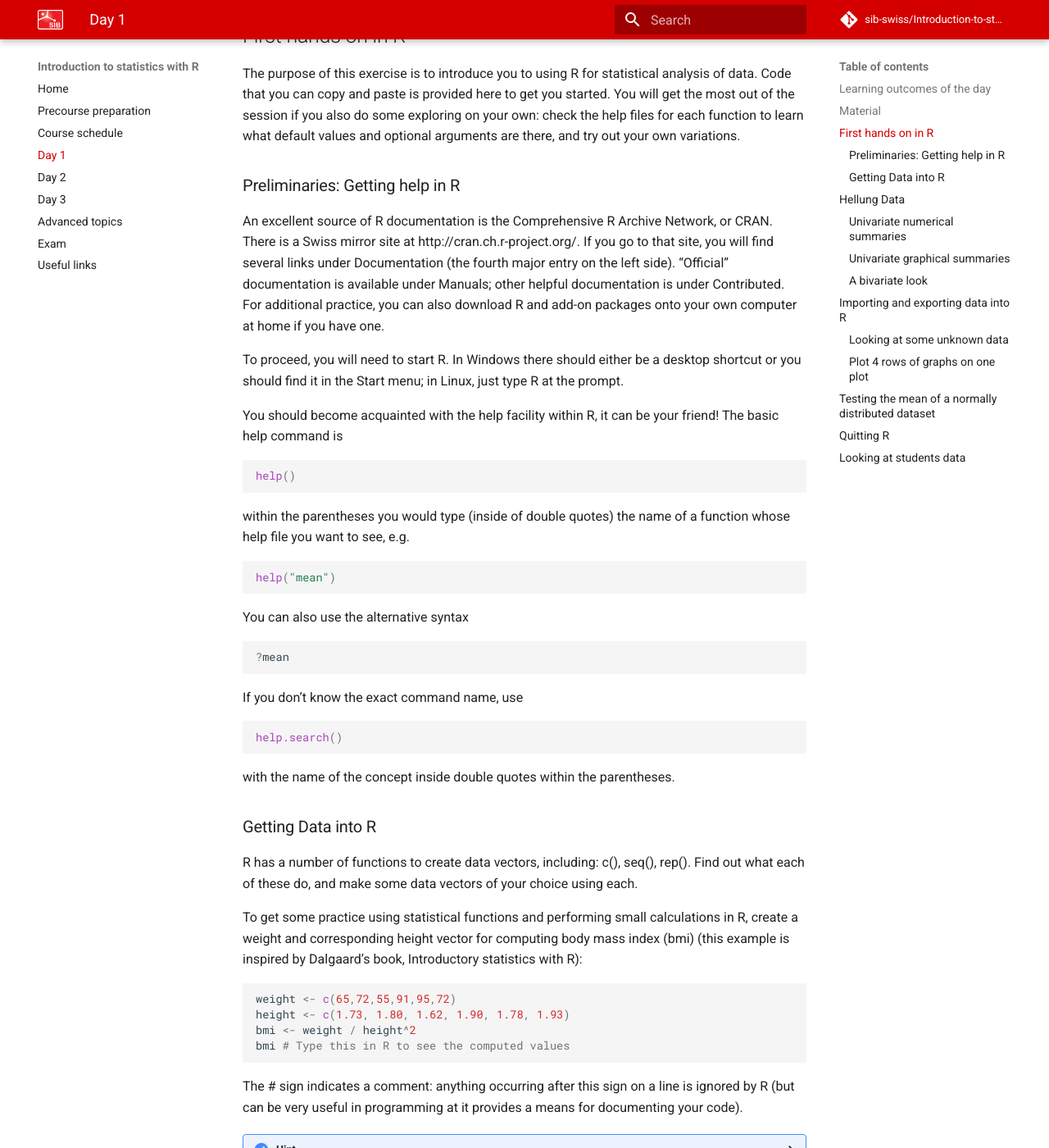
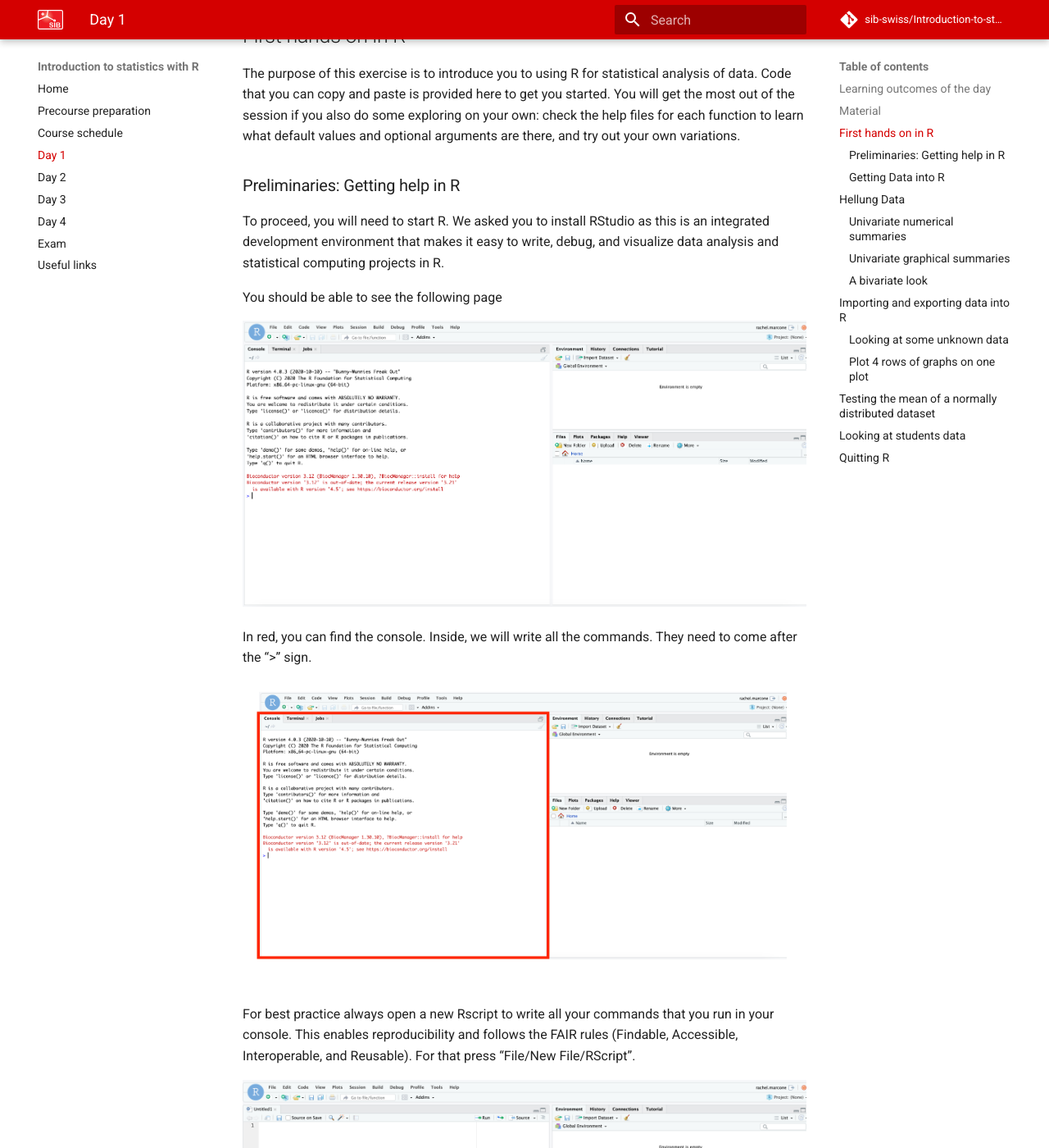
Before and after one commit to sib-swiss/Introduction-to-statistics-with-R, an MkDocs documentation site: the page built from docs/day1.md, in a window 1280 px wide and 1400 px high, scrolled down 1000 px. Shown: the whole window at 82% size. Built offline with MkDocs 1.6.1 and Material for MkDocs 9.7.7, drawn with Linux system fonts in a browser that asks for light colours; comment, search, counter and statistics services are not loaded; some of the changed text lies outside the part shown.

Commit message:
change_day4

````diff
--- a/docs/day1.md
+++ b/docs/day1.md
@@ -39,9 +39,45 @@
 
 ### Preliminaries: Getting help in R
 
-An excellent source of R documentation is the Comprehensive R Archive Network, or CRAN. There is a Swiss mirror site at http://cran.ch.r-project.org/. If you go to that site, you will find several links under Documentation (the fourth major entry on the left side). "Official" documentation is available under Manuals; other helpful documentation is under Contributed. For additional practice, you can also download R and add-on packages onto your own computer at home if you have one.
 
-To proceed, you will need to start R. In Windows there should either be a desktop shortcut or you should find it in the Start menu; in Linux, just type R at the prompt.
+To proceed, you will need to start R. We asked you to install RStudio as this is an integrated development environment that makes it easy to write, debug, and visualize data analysis and statistical computing projects in R.
+
+You should be able to see the following page
+
+![RStudio Screen](/assets/images/First_screen.png)
+
+In red, you can find the console. Inside, we will write all the commands. They need to come after the ">" sign.
+
+![RStudio Screen2](/assets/images/Second_screen.png)
+
+For best practice always open a new Rscript to write all your commands that you run in your console. This enables reproducibility and follows the FAIR rules (Findable, Accessible, Interoperable, and Reusable). For that press "File/New File/RScript".
+
+![RStudio Screen3](/assets/images/Third_screen.png)
+
+You now have on the top left, the Untitled (try to save it!) file that you can later re-open when you want to come back to this script.
+
+On the top right, you can find the environment, i.e. all the available objects. At the moment, this is empty.
+
+
+
+Try to write the first command, just a calculation
+
+```r
+2+2
+```
+
+
+The # sign indicates a comment: anything occurring after this sign on a line is ignored by R (but can be very useful in programming at it provides a means for documenting your code).
+
+??? Hint
+    Practice this throughout the course!
+
+
+Therefore the following line gives exactly the same result as before.
+
+```r
+2+2 # This is just a simple calculation
+```
 
 You should become acquainted with the help facility within R, it can be your friend! The basic help command is
 
@@ -69,6 +105,8 @@
 with the name of the concept inside double quotes within the parentheses.
 
 
+
+
 ### Getting Data into R
 
 R has a number of functions to create data vectors, including: c(), seq(), rep(). Find out what each of these do, and make some data vectors of your choice using each.
@@ -82,10 +120,6 @@
 bmi # Type this in R to see the computed values
 ```
 
-The # sign indicates a comment: anything occurring after this sign on a line is ignored by R (but can be very useful in programming at it provides a means for documenting your code).
-
-??? Hint
-    Practice this throughout the course!
 
 These data vectors are a little too small to really require summaries. It is a little more interesting to look at real data.
 
@@ -305,9 +339,15 @@
 
 Repeat this with 100 or 1000 iterations. Change the value for the mean and test it.
 
+## Looking at students data
+
+Load the file students.csv into R. It contains data collected from students.
+
+Look at the variables; try to know/explore the data: summarize the different variables numerically and graphically, and see if you can find relationships between them.
+
 ## Quitting R
 
-You will not need to save any R objects that you created today (unless you wish to), so feel free to 'clean up' after yourself with rm(). To remove all objects in your workspace (permanently and irreversibly, so be careful), type rm(list=ls()), or simply answer n when asked if you wish to save your workspace image. This question appears on the screen when you quit R; to quit, type
+You will not need to save any R objects that you created today (unless you wish to), so feel free to 'clean up' with rm(). To remove all objects in your workspace (permanently and irreversibly, so be careful), type rm(list=ls()), or simply answer n when asked if you wish to save your workspace image. This question appears on the screen when you quit R; to quit, type
 
   ```r
   q()
@@ -320,9 +360,3 @@
     q
     ```
     without any parentheses. This might help you to remember that you need the parentheses!
-
-## Looking at students data
-
-Load the file students.csv into R. It contains data collected from students.
-
-Look at the variables; try to know/explore the data: summarize the different variables numerically and graphically, and see if you can find relationships between them.
--- a/mkdocs.yml
+++ b/mkdocs.yml
@@ -6,7 +6,7 @@
     - Day 1: day1.md
     - Day 2: day2.md
     - Day 3: day3.md
-    - Advanced topics: day4.md
+    - Day 4: day4.md
     - Exam: exam.md
     - Useful links: links.md
 
````
Also changed, not shown: docs/day3.md (+6 -17 lines), docs/day4.md (+9 -2 lines), docs/assets/images/First_screen.png (added), docs/assets/images/Second_screen.png (added), docs/assets/images/Third_screen.png (added).
